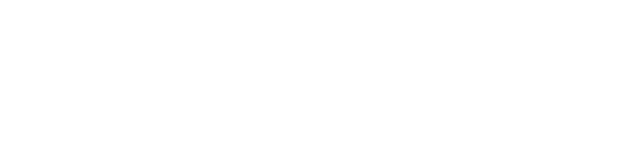
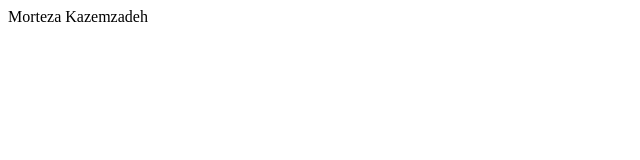
Before and after one commit to kazemzadeh1983/nexter, a website: page index.html in a window 1280 px wide. Shown: the whole page, without its empty margins (0-640 px from the left). Drawn offline with nearby package versions, Linux system fonts and the light colour scheme; files that its build step writes are made by us from their sources.

Commit message:
start test

```diff
--- a/index.html
+++ b/index.html
@@ -13,5 +13,7 @@
     </head>
     <body class="container">
 
+        Morteza Kazemzadeh
+
     </body>
 </html>
--- a/package.json
+++ b/package.json
@@ -7,12 +7,13 @@
     "watch:sass": "node-sass sass/main.scss css/style.css -w",
     "devserver": "live-server",
     "start": "npm-run-all --parallel devserver watch:sass",
+
     "compile:sass": "node-sass sass/main.scss css/style.comp.css",
     "prefix:css": "postcss --use autoprefixer -b 'last 10 versions' css/style.comp.css -o css/style.prefix.css",
     "compress:css": "node-sass css/style.prefix.css css/style.css --output-style compressed",
     "build:css": "npm-run-all compile:sass prefix:css compress:css"
   },
-  "author": "Jonas",
+  "author": "Morteza",
   "license": "ISC",
   "devDependencies": {
     "autoprefixer": "^7.1.4",
```
